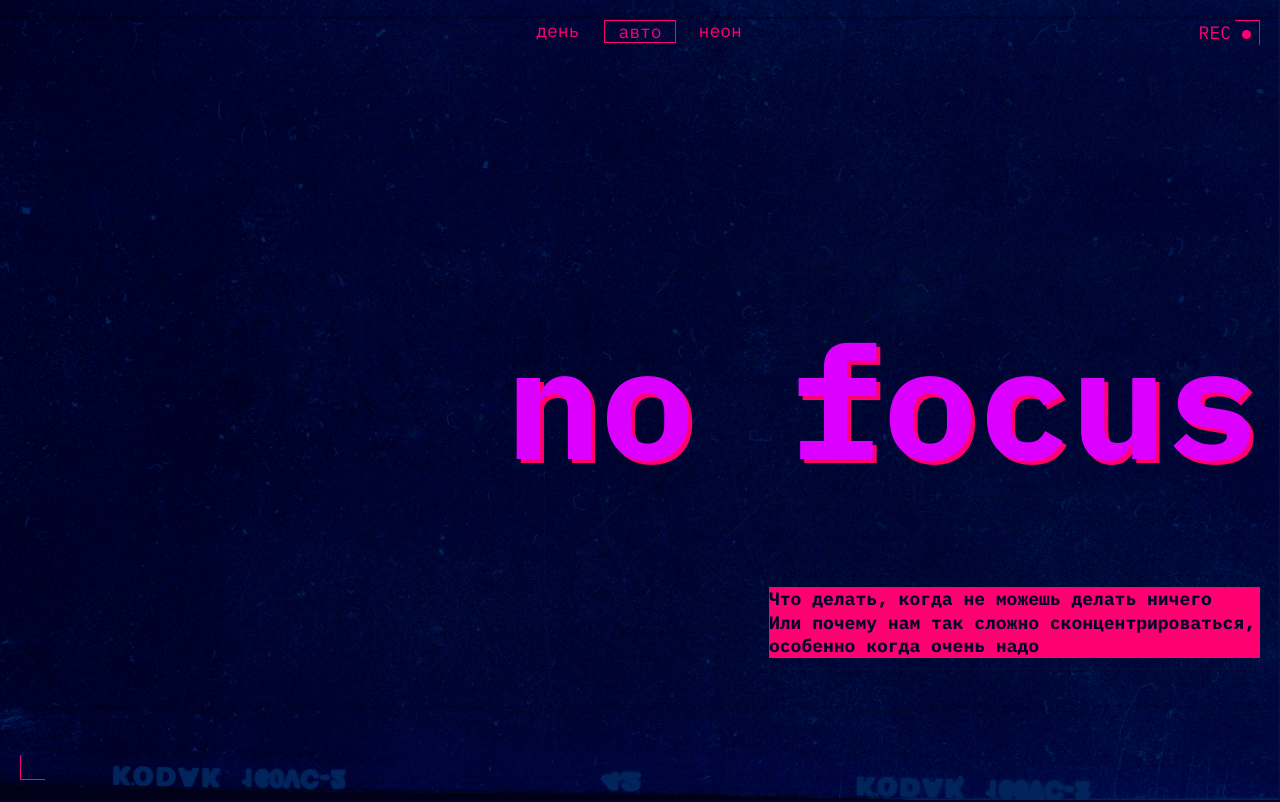
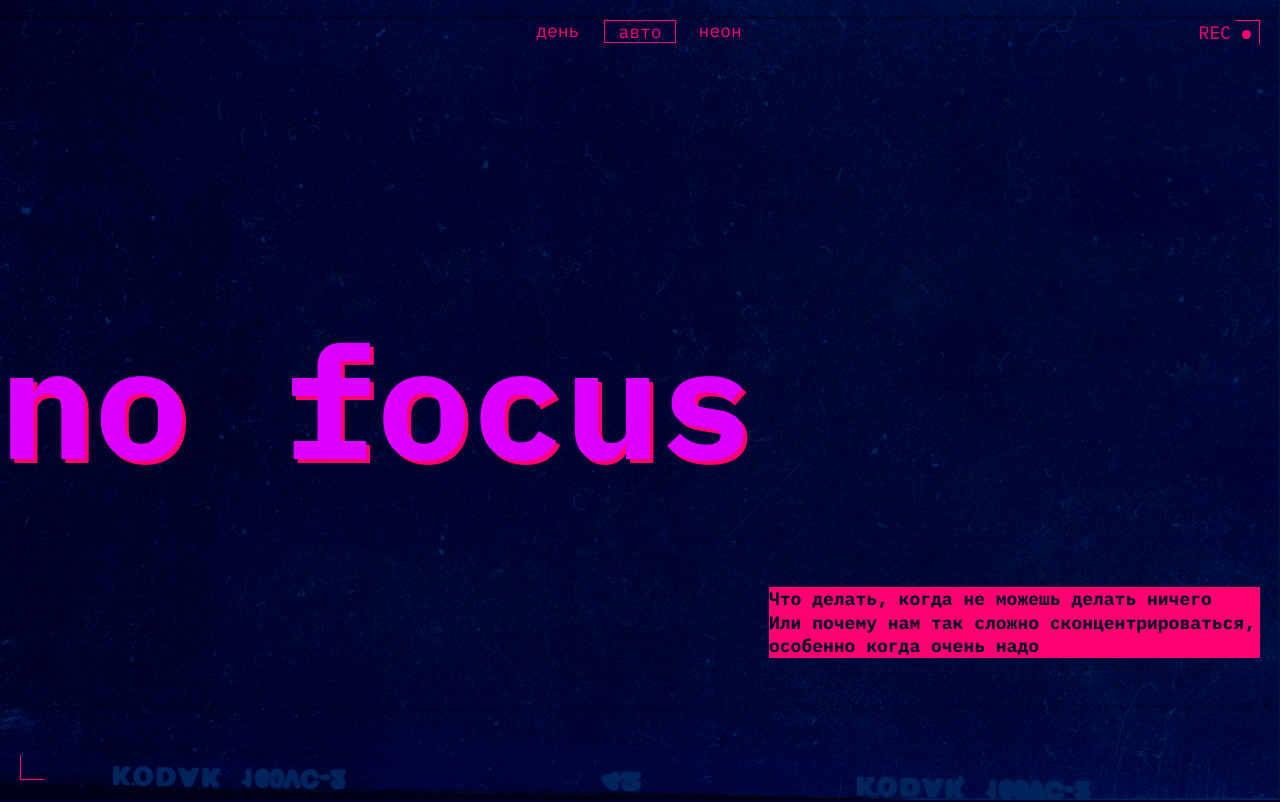
Before and after one commit to floyzg/slozhno-sosredotochitsya-fd, a plain HTML site: page index.html in a window 1280 px wide. Shown: the top 802 px of the page. Drawn offline with Linux system fonts and the light colour scheme.

Commit message:
Fix margin for header title

```diff
--- a/styles/style.css
+++ b/styles/style.css
@@ -300,9 +300,10 @@ line-height: 1.3;
     font-size: var(--tablet-desktop-font-size-clamp, clamp(7.5rem, 0.5625rem + 14.4531vw, 9.8125rem));
   }
 
-  /* .header__title {
-    text to left with not paddings
-  } */
+  .header__title {
+    justify-self: start;
+    margin-left: -20px;
+  }
 
   .header__text {
     max-width: 364px;
```
